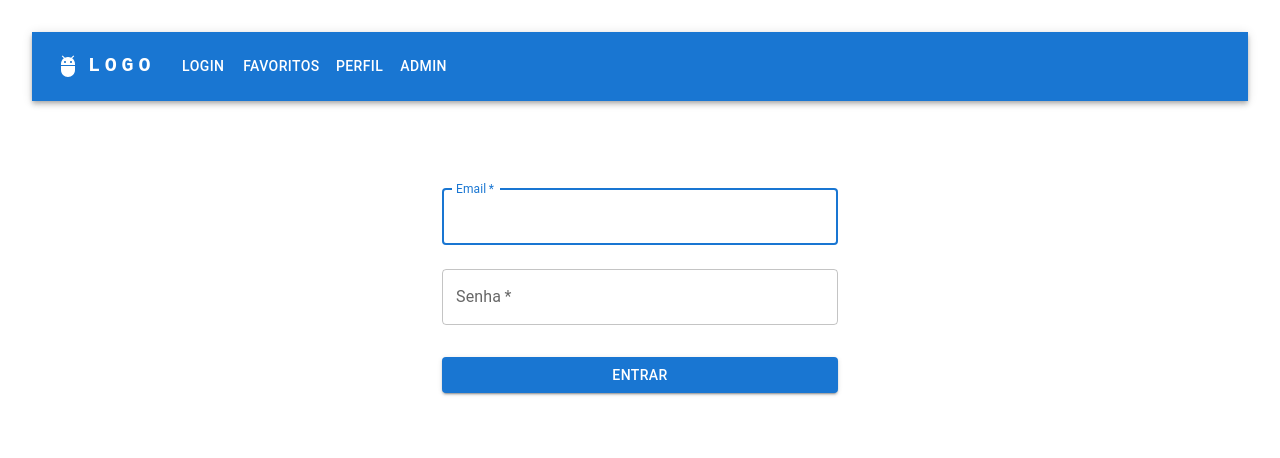
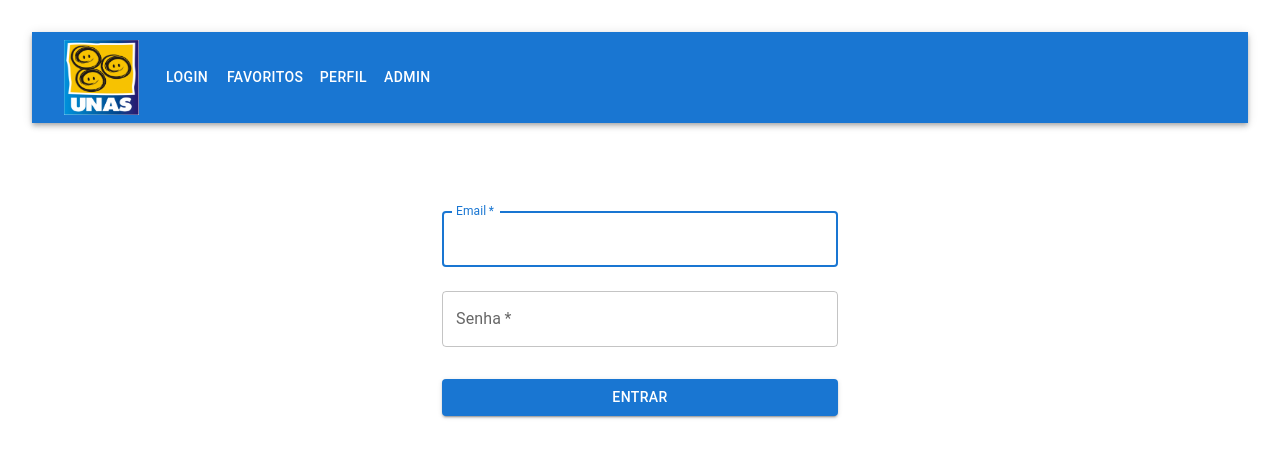
Before and after one commit to insper-classroom/sprint-2024-1-acesso-a-cidade-2-front, a React (Vite) app in the folder app/: page /login in a window 1280 px wide. Shown: the top 458 px of the page. Built offline with nearby package versions, Linux system fonts and the light colour scheme; the HTML template or start-up script is replaced by a standard one.

Commit message:
eventos arredondados e logo unas

```diff
--- a/app/src/components/EventDialog.jsx
+++ b/app/src/components/EventDialog.jsx
@@ -3,10 +3,10 @@ import { Dialog, DialogTitle, DialogContent, DialogActions, Button, Card, CardMe
 
 const EventDialog = ({ event, open, onClose }) => {
   return (
-    <Dialog open={open} onClose={onClose}>
+    <Dialog open={open} onClose={onClose} >
       <DialogTitle>{event?.title}</DialogTitle>
       <DialogContent>
-        <Card>
+        <Card sx = {{borderRadius: 5}}>
           <CardMedia
             component="img"
             height="200"
--- a/app/src/components/Evento.jsx
+++ b/app/src/components/Evento.jsx
@@ -11,13 +11,13 @@ import Box from '@mui/material/Box';
 export default function Evento({info, onImageClick, onFavoriteClick}) {
 return (
     <Box sx={{padding: 1}}>
-        <Card sx={{ maxWidth: 345}}>
+        <Card sx={{ maxWidth: 550, borderRadius: 5 }}>
             <CardActionArea onClick={() => onImageClick(info)}>
             {/* <CardActionArea> */}
             {info.image ? (
                 <CardMedia
                 component="img"
-                height="140"
+                height="150"
                 image={info.image}
                 alt="evento"
                 />
--- a/app/src/components/Header.jsx
+++ b/app/src/components/Header.jsx
@@ -43,25 +43,12 @@ function Header() {
     <AppBar position="static" sx={{width: '100%'}}>
       <Container maxWidth="xl">
         <Toolbar disableGutters>
-          <AdbIcon sx={{ display: { xs: 'none', md: 'flex' }, mr: 1 }} />
-          <Typography
-            variant="h6"
-            noWrap
-            component="a"
-            href="/"
-            sx={{
-              mr: 2,
-              display: { xs: 'none', md: 'flex' },
-              fontFamily: 'monospace',
-              fontWeight: 700,
-              letterSpacing: '.3rem',
-              color: 'inherit',
-              textDecoration: 'none',
-            }}
-          >
-            LOGO
-          </Typography>
-          <AdbIcon sx={{ display: { xs: 'flex', md: 'none' }, mr: 1 }} />
+          <Box
+            component='img'
+            src='/assets/UNAS.png'
+            alt='logo'
+            sx={{width: 75, height: 75, margin: 1, mr: 2}}
+          />
           <Typography
             variant="h5"
             noWrap
@@ -72,13 +59,13 @@ function Header() {
               display: { xs: 'flex', md: 'none' },
               flexGrow: 1,
               fontFamily: 'monospace',
-              fontWeight: 700,
-              letterSpacing: '.3rem',
+              fontWeight: 70,
+              letterSpacing: '.1rem',
               color: 'inherit',
               textDecoration: 'none',
             }}
           >
-            LOGO
+            HelipaCultural
           </Typography>
 
           <Box sx={{ flexGrow: 1, display: { xs: 'none', md: 'flex' } }}>
@@ -95,7 +82,7 @@ function Header() {
 
           <Box sx={{ display: { xs: 'flex', md: 'none' } }}>
             <IconButton
-              size="large"
+              size= 'large'
               aria-label="account of current user"
               aria-controls="menu-appbar"
               aria-haspopup="true"
--- a/app/src/components/ImageSlider.jsx
+++ b/app/src/components/ImageSlider.jsx
@@ -16,7 +16,7 @@ const ImageSlider = ({ images, onImageClick }) => {
     <Slider {...settings}>
       {images.map((image, index) => (
         <div key={index} className="image-slide" onClick={() => onImageClick(image)} style={{ cursor: 'pointer' }}>
-            <img src={image.url} alt={image.title} style={{ width: '100%', height: '200px' }} />
+            <img src={image.url} alt={image.title} style={{ width: '100%', height: '200px', borderRadius: 20}} />
             <div className="image-title">{image.title}</div>
         </div>
       ))}
--- a/app/src/pages/Home.jsx
+++ b/app/src/pages/Home.jsx
@@ -88,7 +88,7 @@ function Home(){
     <>
       <Header />
       <Container maxWidth="sm" sx={{ mt: 5 }}>
-        <ImageSlider images={images} onImageClick={handleClickOpen} />
+        <ImageSlider images={images} onImageClick={handleClickOpen}/>
       </Container>
       <Container maxWidth="sm" sx={{ mt: 5 }}>
         <Filtros onApplyFilters={handleApplyFilters} />
```
Also changed, not shown: app/public/assets/UNAS.png (added).
